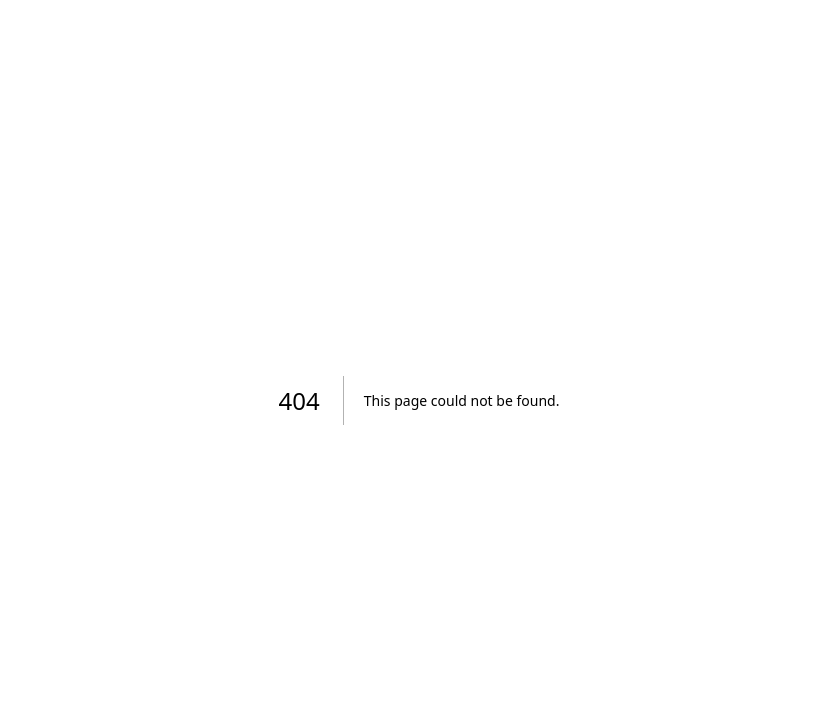
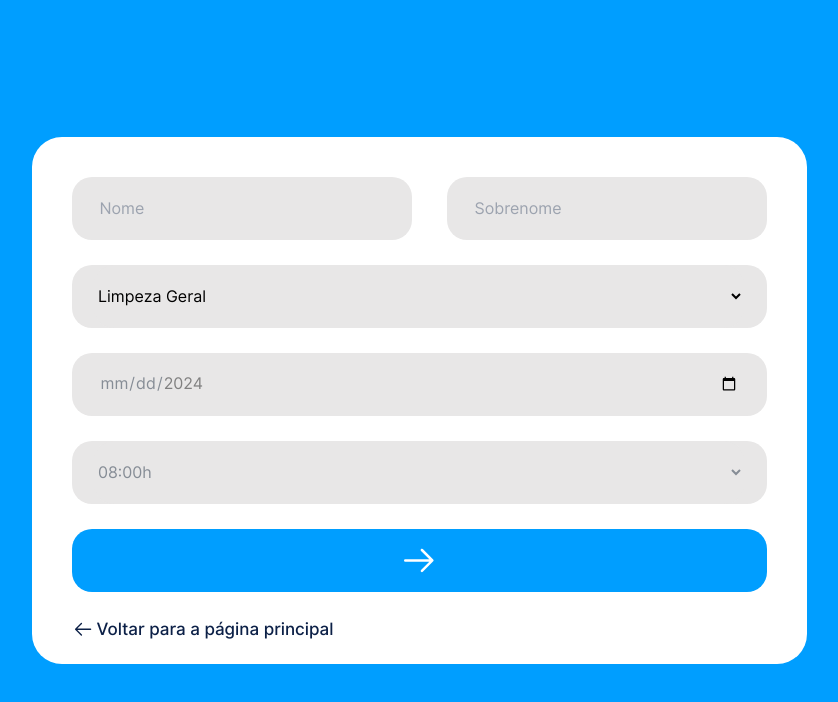
Before and after one commit to petrinidias/MedeirosOdontologia, a Next.js app: page /consulta in a window 1280 px wide. Before the commit this address had no page. Shown: the top 702 px of the page, without its empty margins (221-1059 px from the left). Built offline with nearby package versions, Linux system fonts and the light colour scheme.

Commit message:
Consulta Botão

```diff
--- /dev/null
+++ b/src/app/consulta/page.js
@@ -0,0 +1,74 @@
+'use client';
+
+import { GoArrowRight } from "react-icons/go";
+import { GoArrowLeft } from "react-icons/go";
+import { useState } from 'react';
+
+export default function Consulta() {
+    const [nome, setNome] = useState("")
+    const [sobrenome, setSobrenome] = useState("")
+    const [servico, setServico] = useState("")
+    const [data, setData] = useState("")
+    const [hora, setHora] = useState("")
+
+    let mes = data.substring(5,7)
+    let dia = data.substring(8,10)
+
+    let dataformatada = dia + "/" + mes
+
+    console.log(mes + " " + dia)
+
+
+    let link = "https://wa.me/5521222222222?Olá, meu nome é " + nome.trim() + " " + sobrenome.trim() +", gostaria de agendar um serviço de " + servico + "para o dia" + dataformatada + " às " + hora + ", teriam disponibilidade?"
+
+
+    return (
+      <>
+        <div className="bg-azul h-screen w-full flex justify-center items-center">
+            <div className="w-[775px] h-[527px] bg-white rounded-[30px] p-[40px]">
+
+                <div className="flex justify-between">
+                    <input type="text" placeholder="Nome" maxLength="10" onChange={(e) => setNome(e.target.value)} className="bg-input w-[340px] h-[63px] rounded-[20px] p-7 focus:outline-none focus:border-none"></input>
+                    <input type="text" placeholder="Sobrenome" maxLength="10" onChange={(e) => setSobrenome(e.target.value)} className="bg-input w-[320px] h-[63px] rounded-[20px] p-7 focus:outline-none focus:border-none"></input>
+                </div>
+
+                <div className="flex flex-col">
+                    <div className="w-[695px] h-[63px] bg-input rounded-[20px] flex justify-center items-center mt-[25px]">
+                        <select id="servicos" name="servicos" onChange={(e) => setServico(e.target.value)} className="bg-input w-[650px] h-[63px] rounded-[20px]  focus:outline-none focus:border-none">
+                            <option disabled>Selecione um serviço</option>
+                            <option value="*Limpeza geral*">Limpeza Geral</option>
+                            <option value="*Clareamento dental*">Clareamento Dental</option>
+                            <option value="*Prótese dentária*">Prótese Dentária</option>
+                            <option value="*Tratamento de canal*">Tratamento de Canal</option>
+                            <option value="*Ortodontia*">Ortodontia</option>
+                            <option value="*Restaurações dentárias*">Restaurações Dentárias</option>
+                        </select>
+                    </div>
+                    <input type="date" id="date" name="date" min="2024-01-01" max="2024-12-31" onChange={(e) => setData(e.target.value)} className="bg-input w-[695px] h-[63px] rounded-[20px] p-7 mt-[25px] text-cinza focus:outline-none focus:border-none"></input>
+                    <div className="w-[695px] h-[63px] bg-input rounded-[20px] flex justify-center items-center mt-[25px]">
+                        <select id="horario" name="horario" onChange={(e) => setHora(e.target.value)} className="bg-input w-[650px] h-[63px] rounded-[20px] text-cinza focus:outline-none focus:border-none">
+                            <option value="08:00h">08:00h</option>
+                            <option value="09:00h">09:00h</option>
+                            <option value="10:00h">10:00h</option>
+                            <option value="11:00h">11:00h</option>
+                            <option value="13:00h">13:00h</option>
+                            <option value="14:00h">14:00h</option>
+                            <option value="15:00h">15:00h</option>
+                            <option value="16:00h">16:00h</option>
+                            <option value="17:00h">17:00h</option>
+                        </select>
+                    </div>
+                </div>
+
+                <a href={link} target="_blank" className="bg-azul flex justify-center items-center text-[40px] w-[695px] h-[63px] rounded-[20px] p-7 mt-[25px] text-white hover:bg-butaohover cursor-pointer duration-150">
+                    <GoArrowRight/>
+                </a>
+
+                <a href="/" className="flex flex-row items-center mt-[25px]">
+                    <GoArrowLeft className="text-[22px] text-azulEscuro mr-[3px] "/>
+                    <p className="text-[17px] font-medium text-azulEscuro ">Voltar para a página principal</p>
+                </a>
+            </div>
+        </div>
+      </>
+      )}
--- a/src/app/page.js
+++ b/src/app/page.js
@@ -70,7 +70,7 @@ export default function Home() {
           <p className="font-Inter font-medium text-azulEscuro text-[14px] hover:text-butaohover cursor-pointer duration-150">Home</p>
           <p className="font-Inter font-medium text-azul text-[14px] hover:text-butaohover cursor-pointer duration-150">Sobre</p>
           <p className="font-Inter font-medium text-azul text-[14px] hover:text-butaohover cursor-pointer duration-150">Serviços</p>
-          <button className="font-Inter font-medium text-white text-[16px] flex justify-center items-center w-[217px] h-[43px] bg-azul hover:bg-butaohover duration-150 rounded-[27px]">Agende sua consulta</button>
+          <a href="/consulta" className="font-Inter font-medium text-white text-[16px] flex justify-center items-center w-[217px] h-[43px] bg-azul hover:bg-butaohover duration-150 rounded-[27px]">Agende sua consulta</a>
         </div>
       </header>
 
@@ -82,10 +82,7 @@ export default function Home() {
           <p className="text-[16px] font-normal text-cinza  mb-[30px] leading-tight">
             Oferecemos atendimento personalizado, focado na prevenção, para que você sorria com confiança.
           </p>
-          <button className="w-[364px] h-[66px] bg-azul hover:bg-butaohover text-white text-[24px] font-medium rounded-[20px] duration-150 mb-[30px]">
-             Agende sua consulta
-          </button>
-
+          <a href="/consulta" className="font-Inter font-medium text-white text-[23px] flex justify-center items-center w-[364px] h-[66px] bg-azul hover:bg-butaohover duration-150 rounded-[18px]">Agende sua consulta</a>
           <div className="w-[515px] h-fit flex flex-row items-center">
             <span className="bg-azul text-[16px] text-white w-[26px] h-[26px] rounded-full flex justify-center items-center mt-[34px] ">
               <FaLocationDot/>
@@ -194,7 +191,6 @@ export default function Home() {
 
       <div className="flex justify-center">
         <div className="h-fit w-[1237px] grid grid-cols-3 mt-[30px] gap-[35px] ">
-
           <div className="h-fit w-fit shadow-lg rounded-[20px]">
             <div className="w-[390px] h-[196px] flex justify-center items-center bg-servicos rounded-t-[20px] ">
               <Image
@@ -290,13 +286,25 @@ export default function Home() {
               <p className="text-[17px] text-cinza pb-[7px]">Colocação de obturações para reparar dentes cariados ou danificados.</p>
               <p className="text-[16px] text-azul underline font-semibold">Saiba mais</p>
             </div>
-
-        </div>
-
           </div>
         </div>
+      </div>
+    </section>
 
-
+    <section className="h-[700px] w-full flex items-center justify-center">
+      <div>
+        <div className="relative h-[400px] w-[900px] bg-azul flex flex-row">
+          <div>
+            <p>
+              Colocação de obturações para reparar dentes cariados ou danificados. Colocação de obturações para reparar dentes cariados ou danificados. Colocação de obturações para reparar dentes cariados ou danificados. Colocação de obturações para reparar dentes cariados ou danificados.
+            </p>
+          </div>
+          <img
+          src="/imgs/laser.png"
+          className="absolute bottom-[0px] left-1/2 transform -translate-x-1/2 h-[500px] w-[360px]"
+          />
+        </div>
+      </div>
     </section>
     </>
   );
--- a/tailwind.config.js
+++ b/tailwind.config.js
@@ -14,7 +14,8 @@ export default {
         azulGradiente: "#DCE4FF",
         preto: "#070707",
         line: "#cccccc",
-        servicos: "#DCEDFF"
+        servicos: "#DCEDFF",
+        input: "#E8E7E7"
       }
     },
   },
```
Also changed, not shown: public/imgs/laser.png (renamed from public/imgs/seraq.png). Lines whose indentation alone changed are shown as unchanged.
